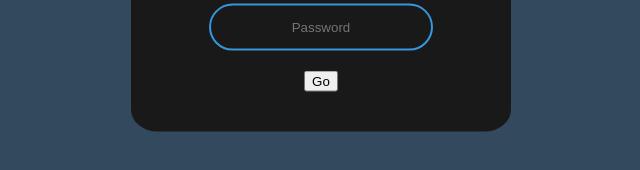
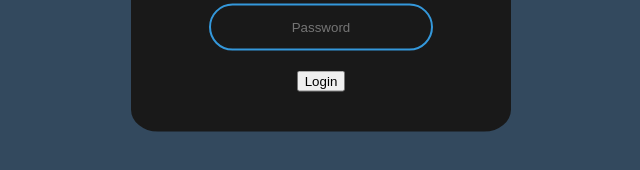
Before and after one commit to gabrielltmonteiro/login-screen, a plain HTML site: page index.html in a window 1280 px wide. Shown: the part 426-596 px from the top of the page, 319-959 px from the left. Drawn offline with Linux system fonts and the light colour scheme.

Commit message:
value login

```diff
--- a/index.html
+++ b/index.html
@@ -11,7 +11,7 @@
     <h1>Login</h1>
     <input type="text" name="" placeholder="Username">
     <input type="password" name="" id="" placeholder="Password">
-    <a href="https://gabrielltmonteiro.github.io" target="self"><input type="button" value="Go"></a>
+    <a href="https://gabrielltmonteiro.github.io" target="self"><input type="button" value="Login"></a>
 </form>
 </body>
 </html>
```
